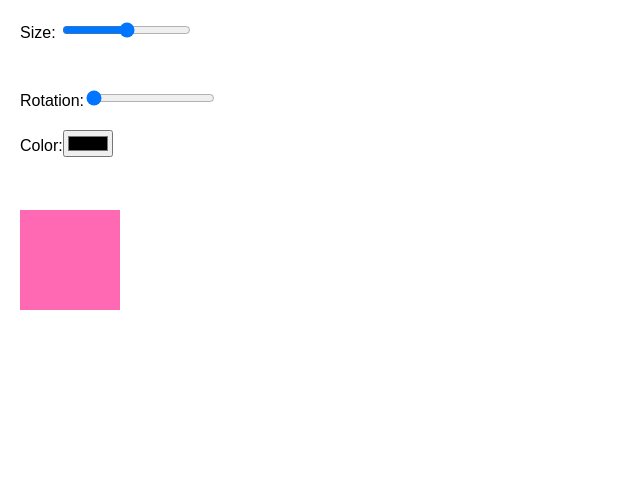
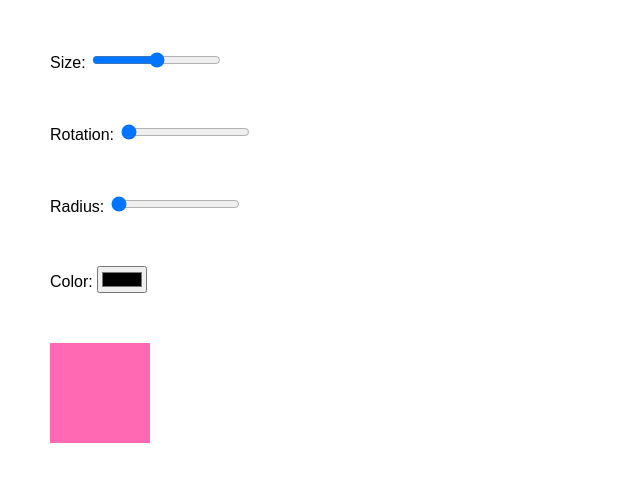
Before and after one commit to deriancastro/react-playground, a React (Vite) app: page / in a window 1280 px wide. Shown: the top 482 px of the page, without its empty margins (0-640 px from the left). Built offline with nearby package versions, Linux system fonts and the light colour scheme.

Commit message:
Add Radius

```diff
--- a/src/App.css
+++ b/src/App.css
@@ -1,12 +1,9 @@
 .App {
   display: grid;
-  grid-template-rows: 48px auto 60px;
-  grid-gap: 20px;
-  padding: 20px;
+  grid-gap: 50px;
+  padding: 50px;
 }
 
 .Box {
   background: hotpink;
-  width: 50px;
-  height: 50px;
 }
--- a/src/App.jsx
+++ b/src/App.jsx
@@ -1,26 +1,29 @@
 import React, { useState } from 'react'
 import { v4 as uuidv4 } from 'uuid'
 import './App.css'
+
 export default () => {
   const [size, setSize] = useState(100)
   const [rotation, setRotation] = useState(0)
   const [color, setColor] = useState(0)
+  const [radius, setRadius] = useState(0)
 
   const style = {
     width: size + 'px',
     height: size + 'px',
     transform: 'rotate(' + rotation + 'deg)',
     backgroundColor: color,
+    borderRadius: radius + 'px',
   }
 
   return (
     <div className="App">
       <label>
         Size:{' '}
-        <input value={size} onChange={handleChange} type="range" max="200" />
+        <input value={size} onChange={handleSize} type="range" max="200" />
       </label>
       <label>
-        Rotation:
+        Rotation:{' '}
         <input
           value={rotation}
           onChange={handleRotation}
@@ -29,13 +32,17 @@ export default () => {
         />
       </label>
       <label>
-        Color:
+        Radius:{' '}
+        <input value={radius} onChange={handleRadius} type="range" max="100" />
+      </label>
+      <label>
+        Color:{' '}
         <input value={color} onChange={handleColor} type="color" max="200" />
       </label>
       <div style={style} className="Box" />
     </div>
   )
-  function handleChange(event) {
+  function handleSize(event) {
     const input = event.target
     setSize(input.value)
   }
@@ -43,6 +50,10 @@ export default () => {
     const input = event.target
     setRotation(input.value)
   }
+  function handleRadius(event) {
+    const input = event.target
+    setRadius(input.value)
+  }
   function handleColor(event) {
     const input = event.target
     setColor(input.value)
```
